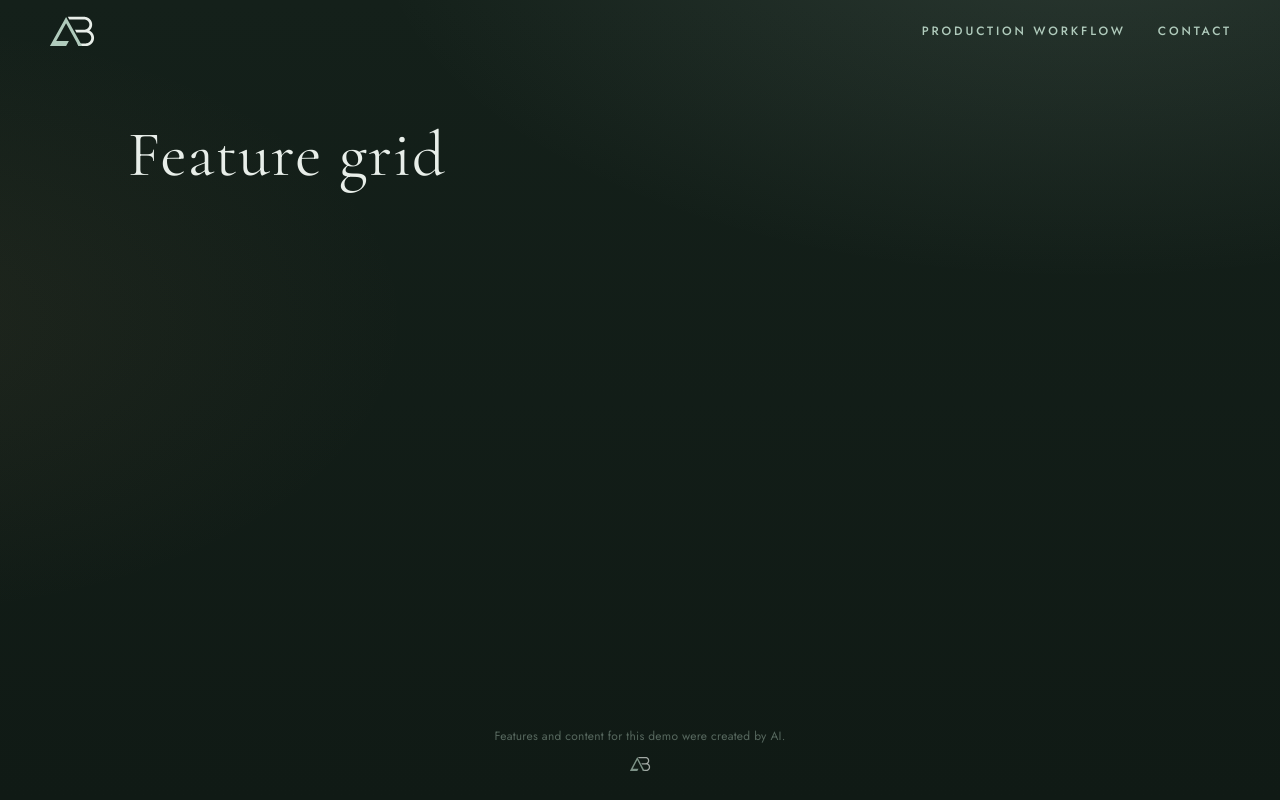
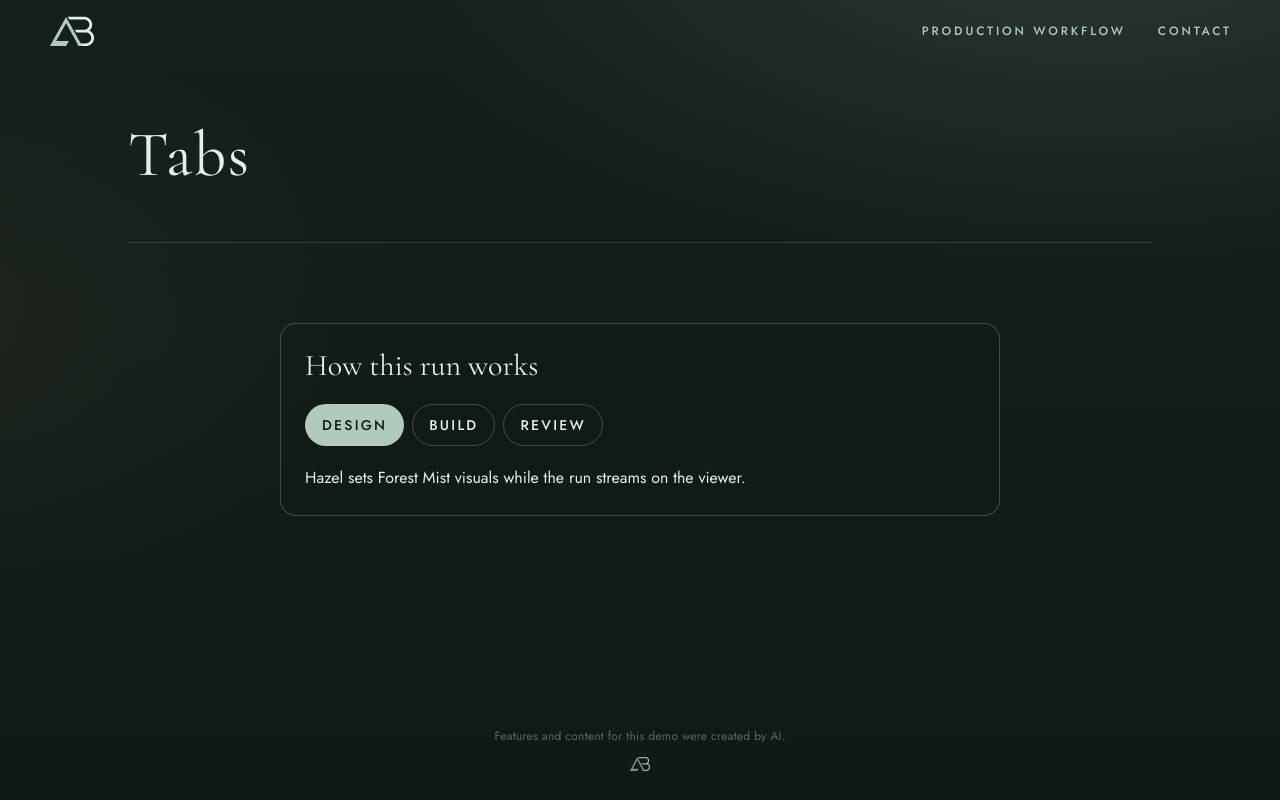
Before and after one commit to ashtonbach/agent-showcase, a Next.js app: page /showcase/ in a window 1280 px wide. Built offline with nearby package versions, Linux system fonts and the light colour scheme.

Commit message:
Feature: Tabs (Author: Alder)
Co-authored-by: AshtonBach Coder <ashtonbach-coder@users.noreply.github.com>

```diff
--- a/app/lab/current.json
+++ b/app/lab/current.json
@@ -1 +1 @@
-{"slug":"feature-grid"}
+{"slug":"tabs"}
--- /dev/null
+++ b/app/lab/tabs/index.tsx
@@ -0,0 +1,91 @@
+"use client";
+
+import { useEffect, useId, useRef, useState } from "react";
+
+const STEPS = [
+  { title: "Design", body: "Hazel sets Forest Mist visuals while the run streams on the viewer." },
+  { title: "Build", body: "Alder codes one lab feature and ships it through the merge gate." },
+  { title: "Review", body: "Rowan reviews the PR; Cedar QA signs off before the operator merges." },
+];
+
+export default function TabsLab() {
+  const base = useId().replace(/:/g, "");
+  const [selected, setSelected] = useState(0);
+  const tabRefs = useRef<(HTMLButtonElement | null)[]>([]);
+  const skipFocus = useRef(true);
+  const headingId = `${base}-title`;
+
+  useEffect(() => {
+    if (skipFocus.current) {
+      skipFocus.current = false;
+      return;
+    }
+    tabRefs.current[selected]?.focus();
+  }, [selected]);
+
+  const move = (delta: number) =>
+    setSelected((i) => (i + delta + STEPS.length) % STEPS.length);
+
+  const onKeyDown = (event: React.KeyboardEvent<HTMLDivElement>) => {
+    if (event.key === "ArrowRight") {
+      event.preventDefault();
+      move(1);
+    } else if (event.key === "ArrowLeft") {
+      event.preventDefault();
+      move(-1);
+    }
+  };
+
+  return (
+    <section data-lab="tabs" aria-labelledby={headingId}>
+      <style>{`.lab-tabs-wrap{width:min(720px,100%);margin:8px auto 56px}.lab-tabs-card{border:1px solid rgba(176,203,188,.28);border-radius:16px;padding:24px;background:rgba(18,26,22,.35)}.lab-tabs-title{font-family:var(--serif);font-weight:400;font-size:30px;line-height:1.2;color:var(--mist,#f2efe6);margin:0 0 20px}.lab-tablist{display:flex;flex-wrap:wrap;gap:8px;margin:0 0 20px;padding:0}.lab-tab{font-family:var(--sans);font-size:14px;font-weight:500;letter-spacing:.16em;text-transform:uppercase;color:var(--mist,#e8eee9);background:transparent;border:1px solid rgba(176,203,188,.28);border-radius:999px;padding:10px 16px;cursor:pointer}.lab-tab[aria-selected=true]{background:var(--sage);color:#121a16;border-color:transparent}.lab-tab:focus-visible{outline:2px solid var(--sage);outline-offset:2px}.lab-tabpanel{color:var(--mist,#e8eee9);line-height:1.55;margin:0;font-size:16px}.lab-tabpanel[hidden]{display:none}@media (prefers-reduced-motion:reduce){.lab-tab{transition:none}}`}</style>
+      <div className="lab-tabs-wrap">
+        <div className="lab-tabs-card">
+          <h2 id={headingId} className="lab-tabs-title">How this run works</h2>
+          <div role="tablist" aria-label="Showcase team steps" className="lab-tablist" onKeyDown={onKeyDown}>
+            {STEPS.map((step, index) => {
+              const tabId = `${base}-tab-${index}`;
+              const panelId = `${base}-panel-${index}`;
+              const on = selected === index;
+              return (
+                <button
+                  key={tabId}
+                  type="button"
+                  role="tab"
+                  id={tabId}
+                  ref={(el) => {
+                    tabRefs.current[index] = el;
+                  }}
+                  aria-selected={on}
+                  aria-controls={panelId}
+                  tabIndex={on ? 0 : -1}
+                  className="lab-tab"
+                  onClick={() => setSelected(index)}
+                >
+                  {step.title}
+                </button>
+              );
+            })}
+          </div>
+          {STEPS.map((step, index) => {
+            const tabId = `${base}-tab-${index}`;
+            const panelId = `${base}-panel-${index}`;
+            const on = selected === index;
+            return (
+              <div
+                key={panelId}
+                role="tabpanel"
+                id={panelId}
+                aria-labelledby={tabId}
+                hidden={!on}
+                className="lab-tabpanel"
+              >
+                {step.body}
+              </div>
+            );
+          })}
+        </div>
+      </div>
+    </section>
+  );
+}
--- a/app/page.tsx
+++ b/app/page.tsx
@@ -1,3 +1,4 @@
+import Lab from "./lab/tabs";
 import { readDemoKey, demoTitle } from "./demo-name";
 const demoKey = readDemoKey();
 const demoName = demoTitle();
@@ -5,7 +6,7 @@ export default function Page() {
   return (
     <div className="page-stack">
       <h1 className="demo-title" data-i18n={demoKey}>{demoName}</h1>
-      {/* lab:slot */}
+      <Lab /> {/* lab:slot */}
     </div>
   );
 }
```
